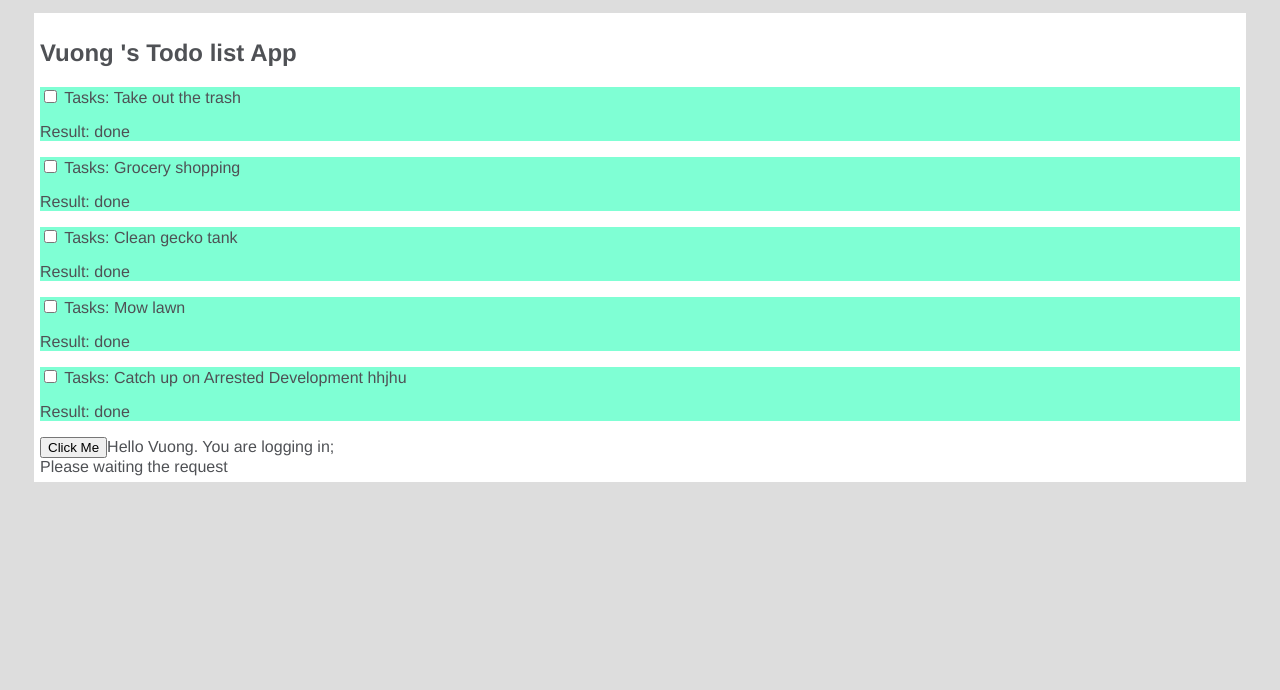
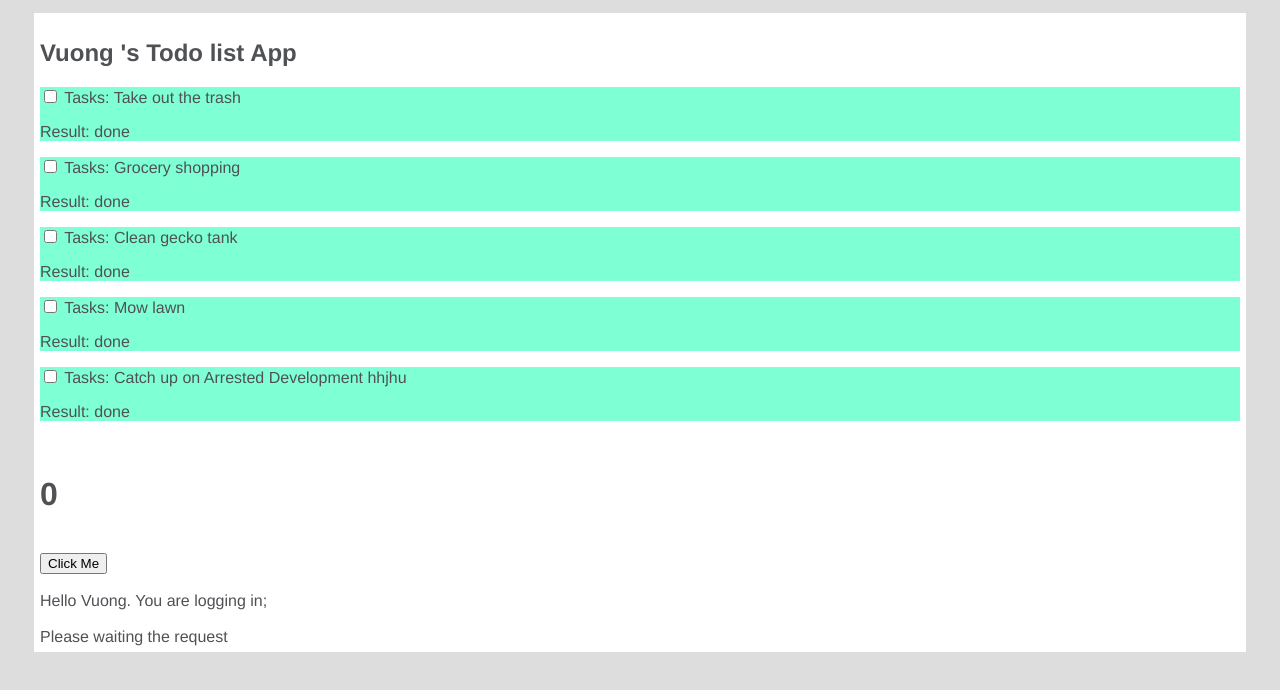
Before and after one commit to yeungon/Shopme, a React (Create React App) app: page / in a window 1280 px wide. Shown: the top 690 px of the page. Built offline with nearby package versions, Linux system fonts and the light colour scheme; no server answers.

Commit message:
handleClick

```diff
--- a/src/App.js
+++ b/src/App.js
@@ -102,13 +102,19 @@ class App extends Component {
 
         {itemRender}
 
+        <br/>
+        <h1>{this.state.count}</h1>
+        <br/>
         <button onClick = {this.handleClick}>Click Me</button>
+        <br/>
+        <br/>
 
         Hello {this.loginState.name}. You are logging {result};
 
-        {/* Get the value from state, state get from API using fetch */}
+        <br/>
         <br/>
 
+        {/* Get the value from state, state get from API using fetch */}
         {displaying}
 
       </div>
```
